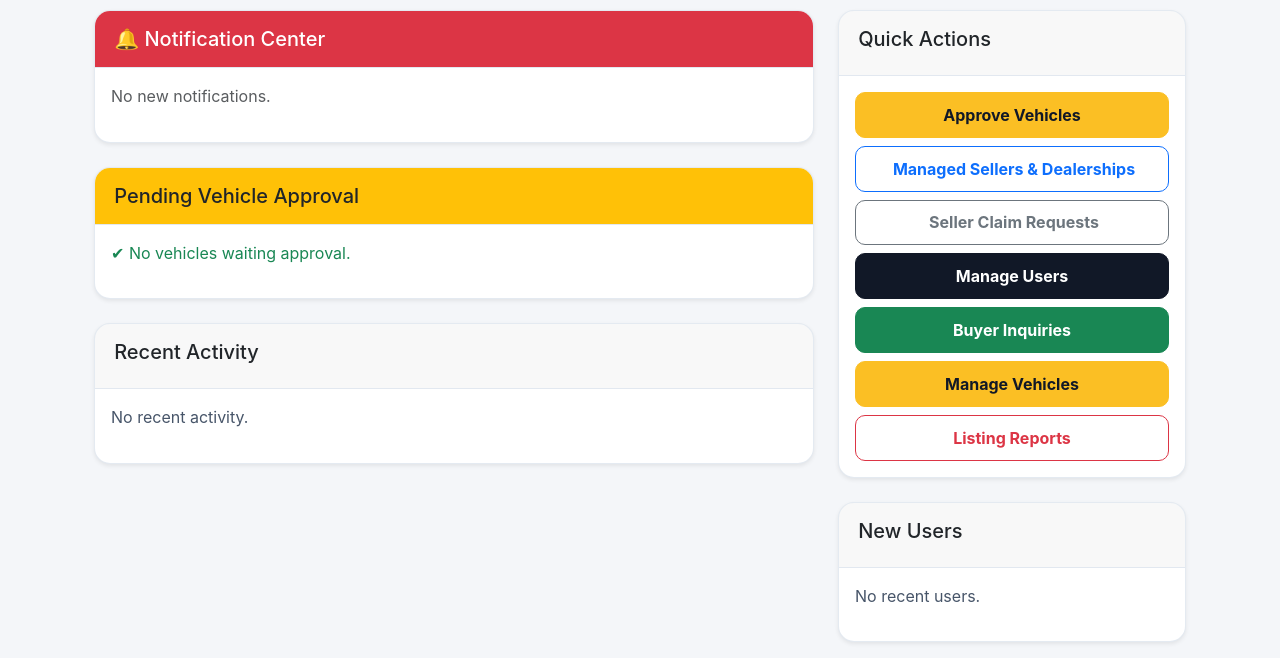
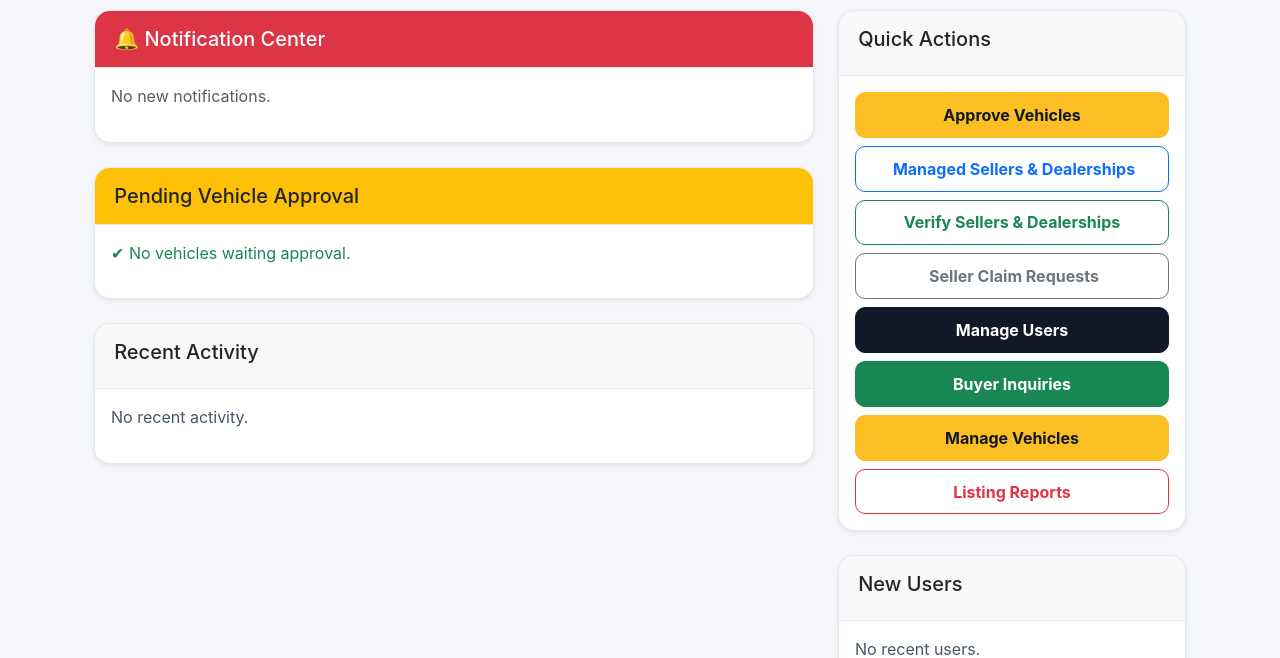
Before and after one commit to markkims001-crypto/carvion-motors, a Python web app: template templates/admin_dashboard.html in a window 1280 px wide. Shown: the part 321-979 px from the top of the page. Run offline with Jinja, Linux system fonts and the light colour scheme; the template is opened without the code that fills it, so the values that code supplies are empty.

Commit message:
feat: display verified seller identity and link dealership showrooms

```diff
--- a/templates/admin_dashboard.html
+++ b/templates/admin_dashboard.html
@@ -386,6 +386,7 @@
                         Managed Sellers & Dealerships
                     </a>
 
+                    <a href="{{ url_for('managed.verification') }}" class="btn btn-outline-success">Verify Sellers &amp; Dealerships</a>
                     <a href="{{ url_for('managed.admin_claims') }}"
                        class="btn btn-outline-secondary">
                         <i class="bi bi-person-check me-1"></i>
```
